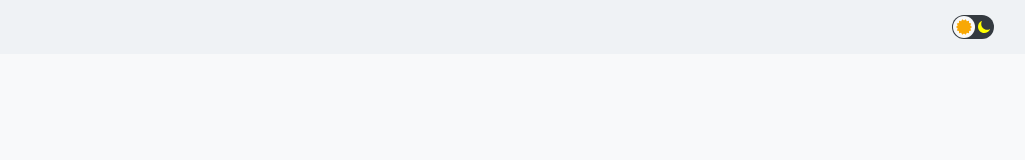
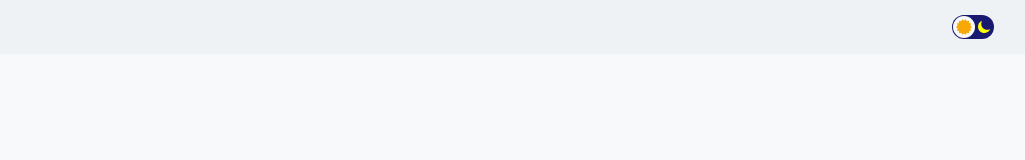
Before and after one commit to archil-l/archil.io, a React (Create React App) app: page / in a window 1280 px wide. Shown: the top 160 px of the page, without its empty margins (126-1151 px from the left). Built offline with nearby package versions, Linux system fonts and the light colour scheme.

Commit message:
Small adjsutment to midnight color

```diff
--- a/src/components/ThemeToggle/ThemeToggle.tsx
+++ b/src/components/ThemeToggle/ThemeToggle.tsx
@@ -17,8 +17,8 @@ const ThemeToggle = () => {
     <Switch onChange={handleSwitch}
       checked={appearance === 'dark'}
       onColor={'#f8f9fa'}
-      offColor={'#343a40'}
-      onHandleColor={'#343a40'}
+      offColor={'#191970'}
+      onHandleColor={'#191970'}
       offHandleColor={'#f8f9fa'}
       checkedHandleIcon={<Moon placement='onHandle' />}
       uncheckedHandleIcon={<Sun placement='onHandle' />}
```
